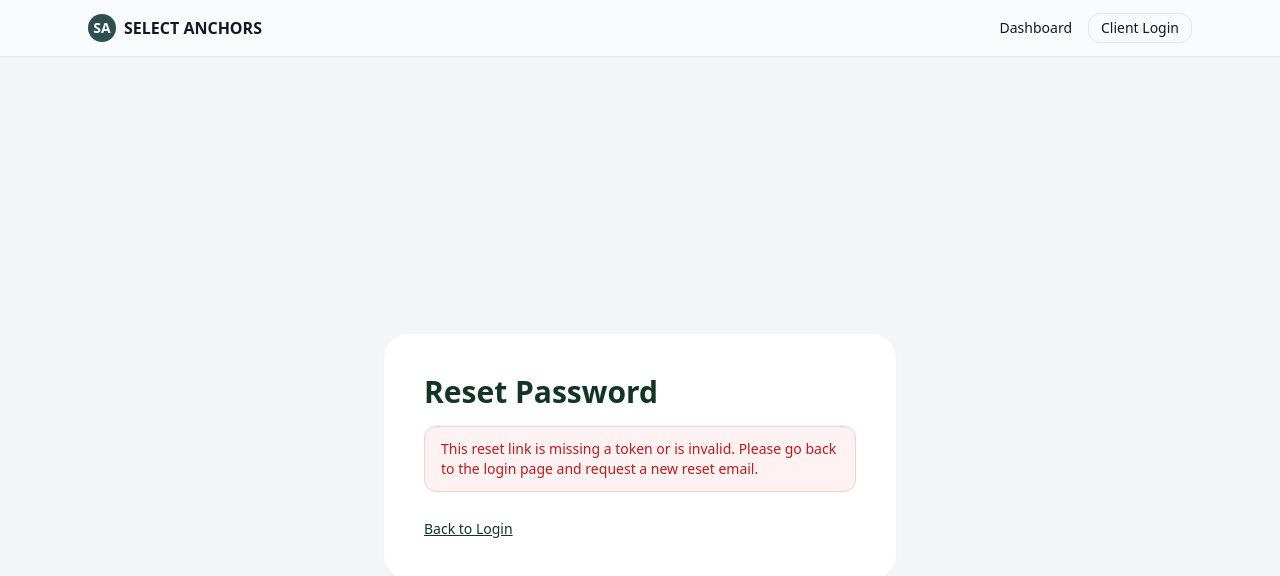
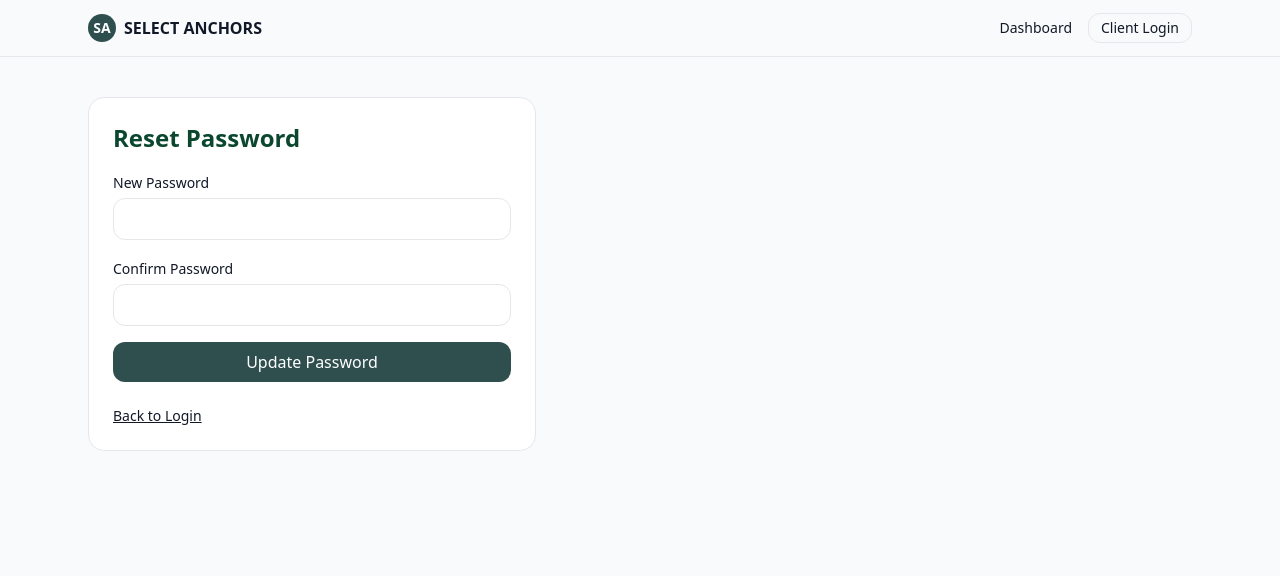
Before and after one commit to select-anchors/select-anchors-portal, a Next.js app: page /reset in a window 1280 px wide. Shown: the top 576 px of the page. Built offline with nearby package versions, Linux system fonts and the light colour scheme; no server answers; a web font is replaced by a local one.

Commit message:
Update page.js

```diff
--- a/app/reset/page.js
+++ b/app/reset/page.js
@@ -1,18 +1,17 @@
-// /app/reset/page.js
 "use client";
 
 import { useSearchParams, useRouter } from "next/navigation";
 import { useState } from "react";
 
-export default function ResetPasswordPage() {
+export default function ResetPage() {
   const searchParams = useSearchParams();
   const router = useRouter();
 
-  // token from the URL: /reset?token=xxxx
+  // Grab token from URL (?token=...)
   const token = searchParams.get("token") || "";
 
   const [password, setPassword] = useState("");
-  const [confirm, setConfirm] = useState("");
+  const [password2, setPassword2] = useState("");
   const [error, setError] = useState("");
   const [ok, setOk] = useState(false);
   const [loading, setLoading] = useState(false);
@@ -20,18 +19,16 @@ export default function ResetPasswordPage() {
   async function onSubmit(e) {
     e.preventDefault();
     setError("");
-    setOk(false);
 
     if (!token) {
-      setError("Missing or invalid reset token. Please request a new link.");
+      setError("Reset token is missing. Please request a new reset link.");
       return;
     }
-
     if (!password || password.length < 8) {
       setError("Password must be at least 8 characters.");
       return;
     }
-    if (password !== confirm) {
+    if (password !== password2) {
       setError("Passwords do not match.");
       return;
     }
@@ -47,106 +44,94 @@ export default function ResetPasswordPage() {
       const data = await res.json().catch(() => ({}));
 
       if (!res.ok) {
-        setError(data?.error || "Could not reset password.");
-      } else {
+        setError(data.error || "Could not reset password.");
+        return;
+      }
+
       setOk(true);
-        // optional: after a couple seconds, go back to login
-        setTimeout(() => router.push("/login"), 2000);
-      }
+
+      // small redirect delay so user sees success
+      setTimeout(() => {
+        router.push("/login");
+      }, 1500);
     } catch (err) {
-      console.error("[RESET][CLIENT] Error:", err);
-      setError("Unexpected error. Please try again.");
+      console.error("[RESET][ERROR] Client error:", err);
+      setError("Could not reset password.");
     } finally {
       setLoading(false);
     }
   }
 
-  if (!token) {
-    // If someone visits /reset without ?token=...
+  if (ok) {
     return (
-      <div className="min-h-screen flex items-center justify-center bg-[#f3f5f7]">
-        <div className="w-full max-w-lg bg-white rounded-3xl shadow-sm p-10">
-          <h1 className="text-3xl font-bold text-[#123524] mb-4">
-            Reset Password
-          </h1>
-          <div className="text-red-700 bg-red-50 border border-red-200 rounded-xl px-4 py-3 text-sm">
-            This reset link is missing a token or is invalid. Please go back to
-            the login page and request a new reset email.
-          </div>
-          <div className="mt-6">
-            <a href="/login" className="text-sm text-[#123524] underline">
-              Back to Login
-            </a>
-          </div>
+      <div className="container py-10">
+        <div className="max-w-md bg-white border rounded-2xl p-6 space-y-3">
+          <h1 className="text-2xl font-bold text-green-700">Password updated</h1>
+          <p>You can now sign in with your new password.</p>
+          <button
+            onClick={() => router.push("/login")}
+            className="px-4 py-2 rounded-xl bg-[#2f4f4f] text-white hover:opacity-90"
+          >
+            Go to Login
+          </button>
         </div>
       </div>
     );
   }
 
   return (
-    <div className="min-h-screen flex items-center justify-center bg-[#f3f5f7]">
-      <div className="w-full max-w-lg bg-white rounded-3xl shadow-sm p-10">
-        <h1 className="text-3xl font-bold text-[#123524] mb-6">
-          Reset Password
-        </h1>
+    <div className="container py-10">
+      <form
+        onSubmit={onSubmit}
+        className="max-w-md bg-white border rounded-2xl p-6 space-y-4"
+      >
+        <h1 className="text-2xl font-bold">Reset Password</h1>
 
         {error && (
-          <div className="mb-4 text-sm text-red-700 bg-red-50 border border-red-200 rounded-xl px-4 py-3">
+          <div className="rounded-xl bg-red-50 border border-red-200 text-red-700 px-3 py-2 text-sm">
             {error}
           </div>
         )}
 
-        {ok && (
-          <div className="mb-4 text-sm text-green-700 bg-green-50 border border-green-200 rounded-xl px-4 py-3">
-            Password updated. Redirecting you to login…
-          </div>
-        )}
-
-        <form onSubmit={onSubmit} className="space-y-4">
-          {/* Hidden field just so we can visually confirm token exists if needed */}
-          <input type="hidden" value={token} readOnly />
-
         <div className="space-y-1">
-            <label className="text-sm font-medium text-gray-700">
-              New Password
-            </label>
+          <label className="text-sm font-medium">New Password</label>
           <input
             type="password"
-              className="w-full border rounded-xl px-3 py-2 text-sm focus:outline-none focus:ring-2 focus:ring-[#123524]/40"
+            className="w-full border rounded-xl px-3 py-2"
             value={password}
             onChange={(e) => setPassword(e.target.value)}
-              autoComplete="new-password"
           />
         </div>
 
         <div className="space-y-1">
-            <label className="text-sm font-medium text-gray-700">
-              Confirm Password
-            </label>
+          <label className="text-sm font-medium">Confirm Password</label>
           <input
             type="password"
-              className="w-full border rounded-xl px-3 py-2 text-sm focus:outline-none focus:ring-2 focus:ring-[#123524]/40"
-              value={confirm}
-              onChange={(e) => setConfirm(e.target.value)}
-              autoComplete="new-password"
+            className="w-full border rounded-xl px-3 py-2"
+            value={password2}
+            onChange={(e) => setPassword2(e.target.value)}
           />
         </div>
+
+        {/* not required for the user, but if you want to visually confirm: */}
+        {/* <div className="text-xs text-gray-500 break-all">
+          Token: {token || "missing"}
+        </div> */}
 
         <button
           type="submit"
           disabled={loading}
-            className="w-full mt-4 bg-[#123524] text-white rounded-2xl py-2.5 text-sm font-medium hover:bg-[#0f2a1d] disabled:opacity-60"
+          className="w-full px-4 py-2 rounded-xl bg-[#2f4f4f] text-white hover:opacity-90 disabled:opacity-60"
         >
-            {loading ? "Updating…" : "Update Password"}
+          {loading ? "Updating..." : "Update Password"}
         </button>
-        </form>
 
-        <div className="mt-6 text-center">
-          <a href="/login" className="text-sm text-[#123524] underline">
+        <div className="pt-2 text-sm">
+          <a href="/login" className="underline">
             Back to Login
           </a>
         </div>
-      </div>
+      </form>
     </div>
   );
 }
```
Lines whose indentation alone changed are shown as unchanged.
